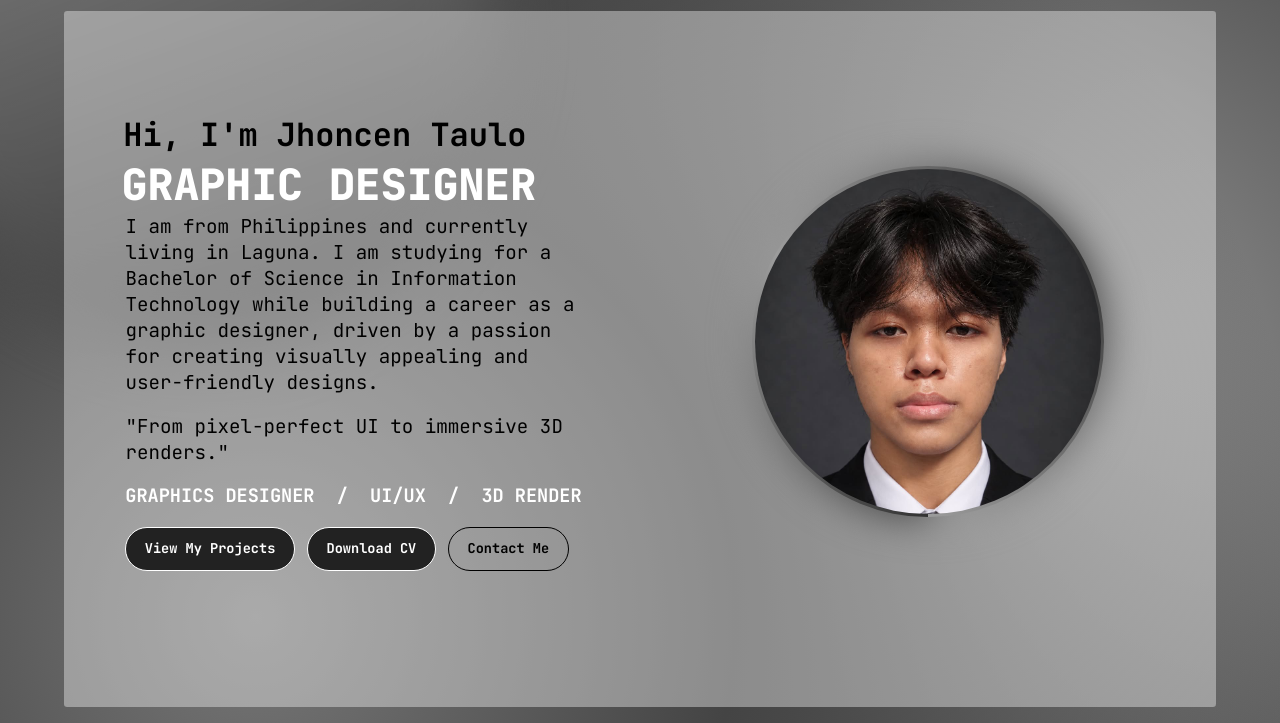
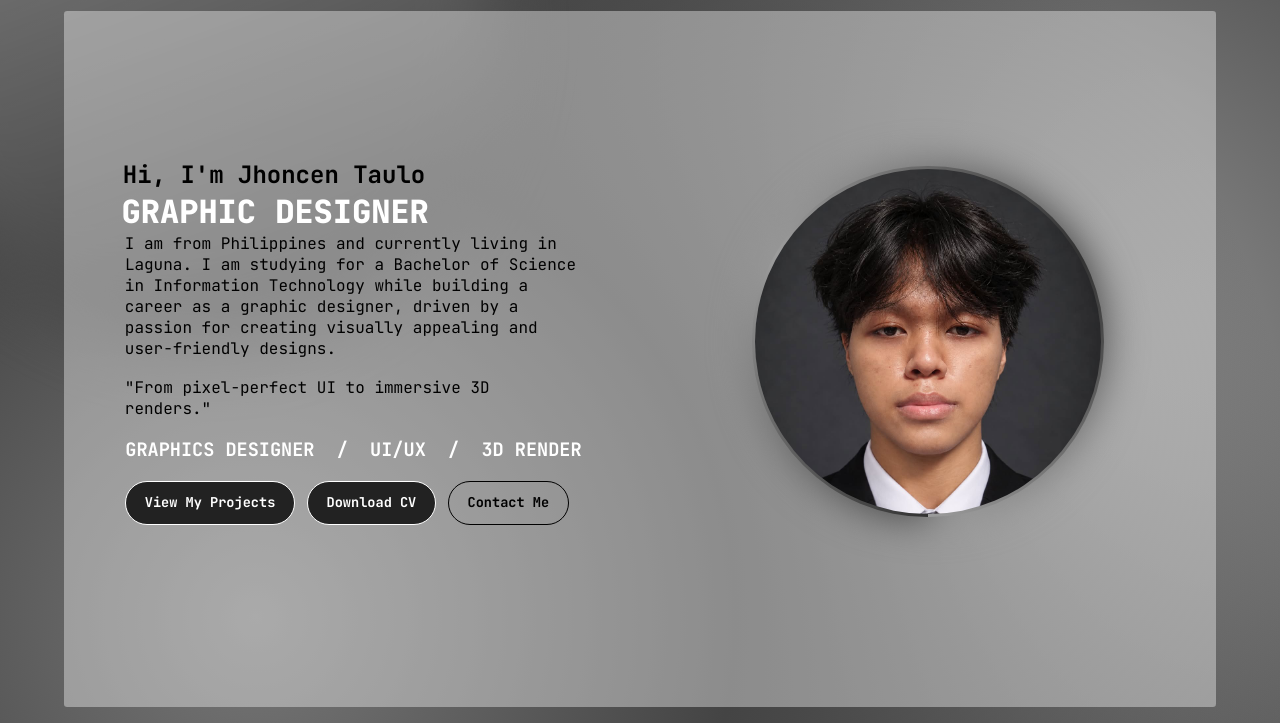
Before and after one commit to Mouri4/Graphic-Design-Portfolio, a plain HTML site: page index.html in a window 1280 px wide. Shown: the part 77-800 px from the top of the page. Drawn offline with nearby package versions, Linux system fonts and the light colour scheme; a script that the page names is missing; a web font is replaced by a local one.

Commit message:
fix-text-size-home-page

```diff
--- a/style.css
+++ b/style.css
@@ -309,14 +309,14 @@ section,
   margin-left: 0.05em;
   font-weight: 700;
   color: var(--text);
-  font-size: clamp(1.0rem, 3vw + 0.3rem, 2rem);
+  font-size: clamp(1.0rem, 3vw + 0.3rem, 1.5rem);
 }
 
 .mleft1 #h2 {
   font-family: jetbrains;
   margin: 0;
   font-weight: 900;
-  font-size: clamp(1.5rem, 3.4vw + 0.3rem, 2.7rem);
+  font-size: clamp(1.5rem, 3.4vw + 0.3rem, 2rem);
   color: white;
 }
 
@@ -324,7 +324,7 @@ section,
   font-family: jetbrains;
   margin: 0;
   color: var(--text);
-  font-size: clamp(0.88rem, 1.2vw + 0.3rem, 1.2rem);
+  font-size: clamp(0.88rem, 1.2vw + 0.3rem, 1rem);
   margin-left: 0.2em;
 }
 
```
